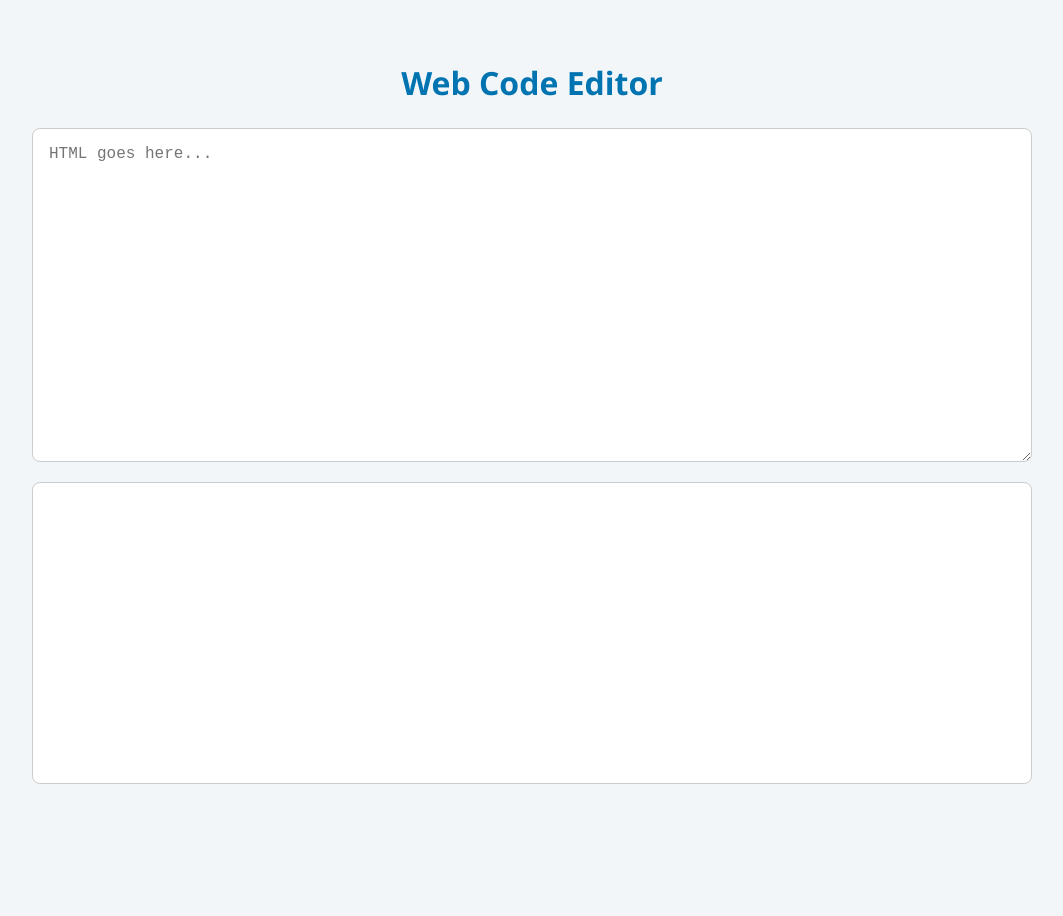
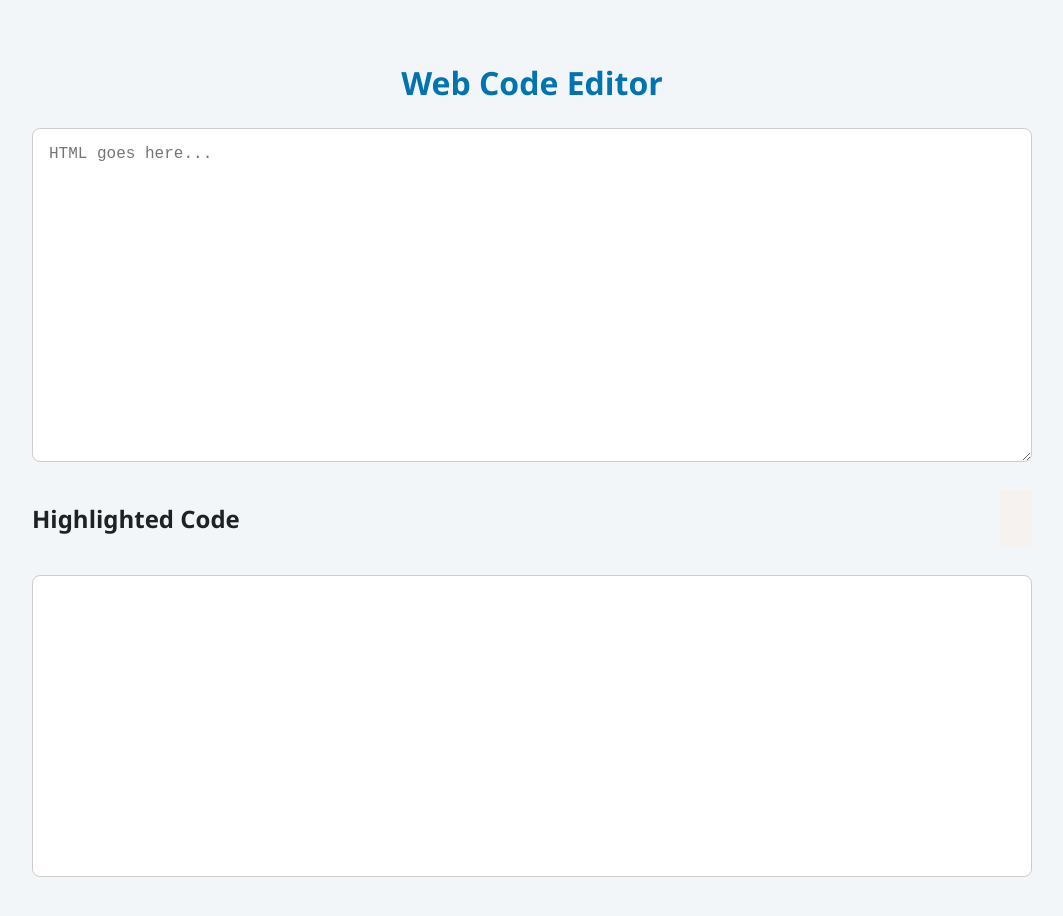
Before and after one commit to LinkedInLearning/javascript-code-challenges-creating-web-apps-5997260, a plain HTML site: page 5-web-code-editor/index.html in a window 1280 px wide. Shown: the whole page, without its empty margins (108-1171 px from the left). Before the commit the page ends 824 px from the top, so only its background shows below. Drawn offline with nearby package versions, Linux system fonts and the light colour scheme.

Commit message:
syntax highlighting

```diff
--- a/5-web-code-editor/index.html
+++ b/5-web-code-editor/index.html
@@ -3,8 +3,8 @@
   <head>
     <meta charset="UTF-8" />
     <meta name="viewport" content="width=device-width, initial-scale=1.0" />
+    <link rel="stylesheet" href="https://cdn.jsdelivr.net/npm/prismjs/themes/prism.css" />
     <link rel="stylesheet" href="style.css" />
-
     <title>Web Code Editor</title>
   </head>
   <body>
@@ -12,9 +12,13 @@
       <h1>Web Code Editor</h1>
       <div class="editor-wrapper">
         <textarea id="codeInput" placeholder="HTML goes here..."></textarea>
+        <h2>Highlighted Code</h2>
+        <pre><code id="highlightedCode" class="language-html"></code></pre>
         <iframe id="preview" title="Live Preview"></iframe>
       </div>
     </main>
+    <script src="https://cdn.jsdelivr.net/npm/prismjs/prism.js"></script>
+    <script src="https://cdn.jsdelivr.net/npm/prismjs/components/prism-html.min.js"></script>
     <script src="script.js"></script>
   </body>
 </html>
--- a/5-web-code-editor/script.js
+++ b/5-web-code-editor/script.js
@@ -1,5 +1,6 @@
 const codeInput = document.getElementById("codeInput");
 const preview = document.getElementById("preview");
+const highlightedCode = document.getElementById("highlightedCode");
 
 function updatePreview() {
   const content = codeInput.value;
@@ -7,6 +8,12 @@ function updatePreview() {
   doc.open();
   doc.write(content);
   doc.close();
+  updateHighlightedCode(content);
+}
+
+function updateHighlightedCode(content) {
+  highlightedCode.textContent = content;
+  Prism.highlightElement(highlightedCode);
 }
 
 codeInput.addEventListener("input", updatePreview);
--- a/5-web-code-editor/style.css
+++ b/5-web-code-editor/style.css
@@ -52,3 +52,9 @@ iframe {
   border-radius: 8px;
   background-color: #fff;
 }
+
+pre {
+  background: #f5f5f5;
+  padding: 1rem;
+  overflow: auto;
+}
```
